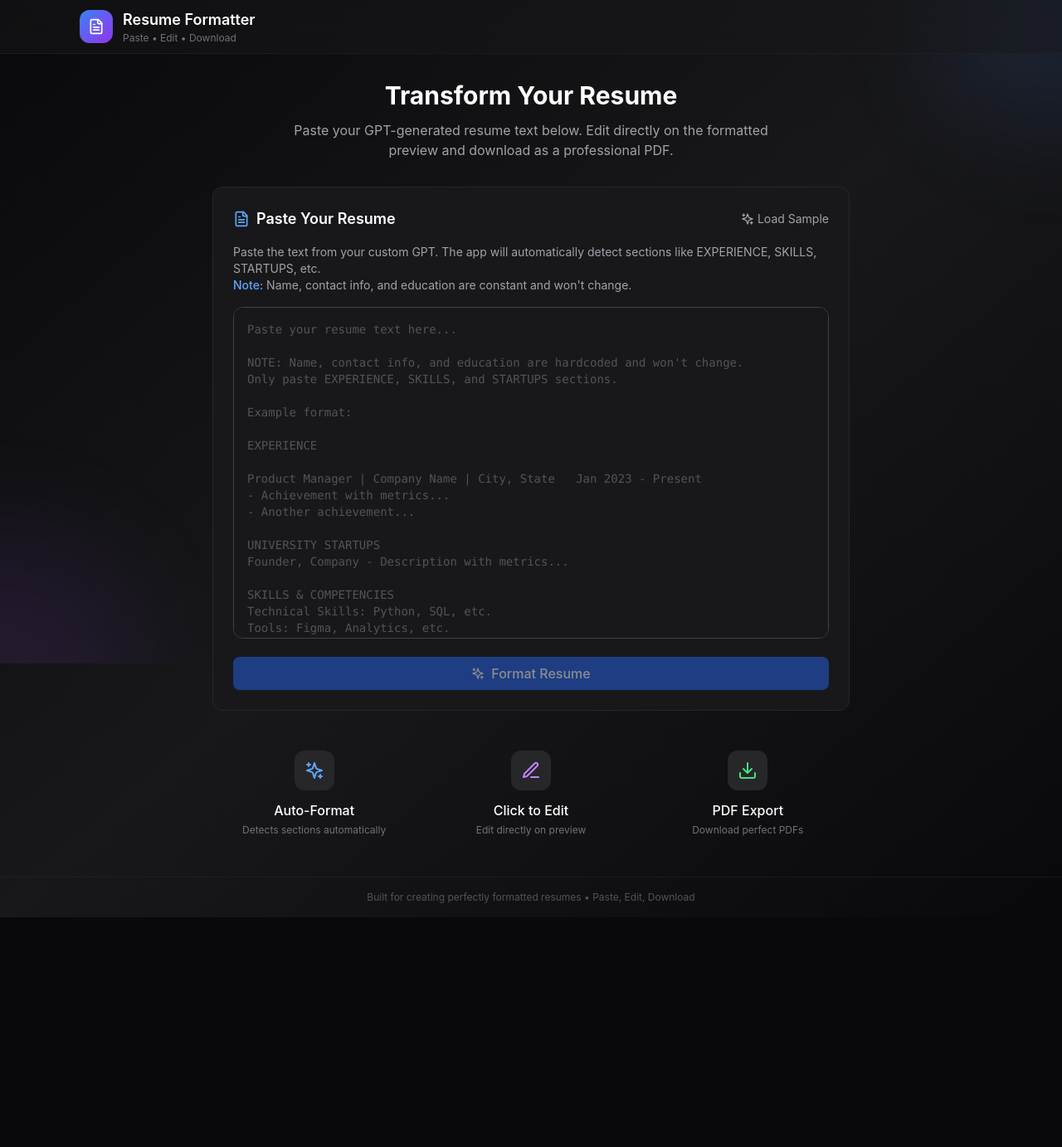
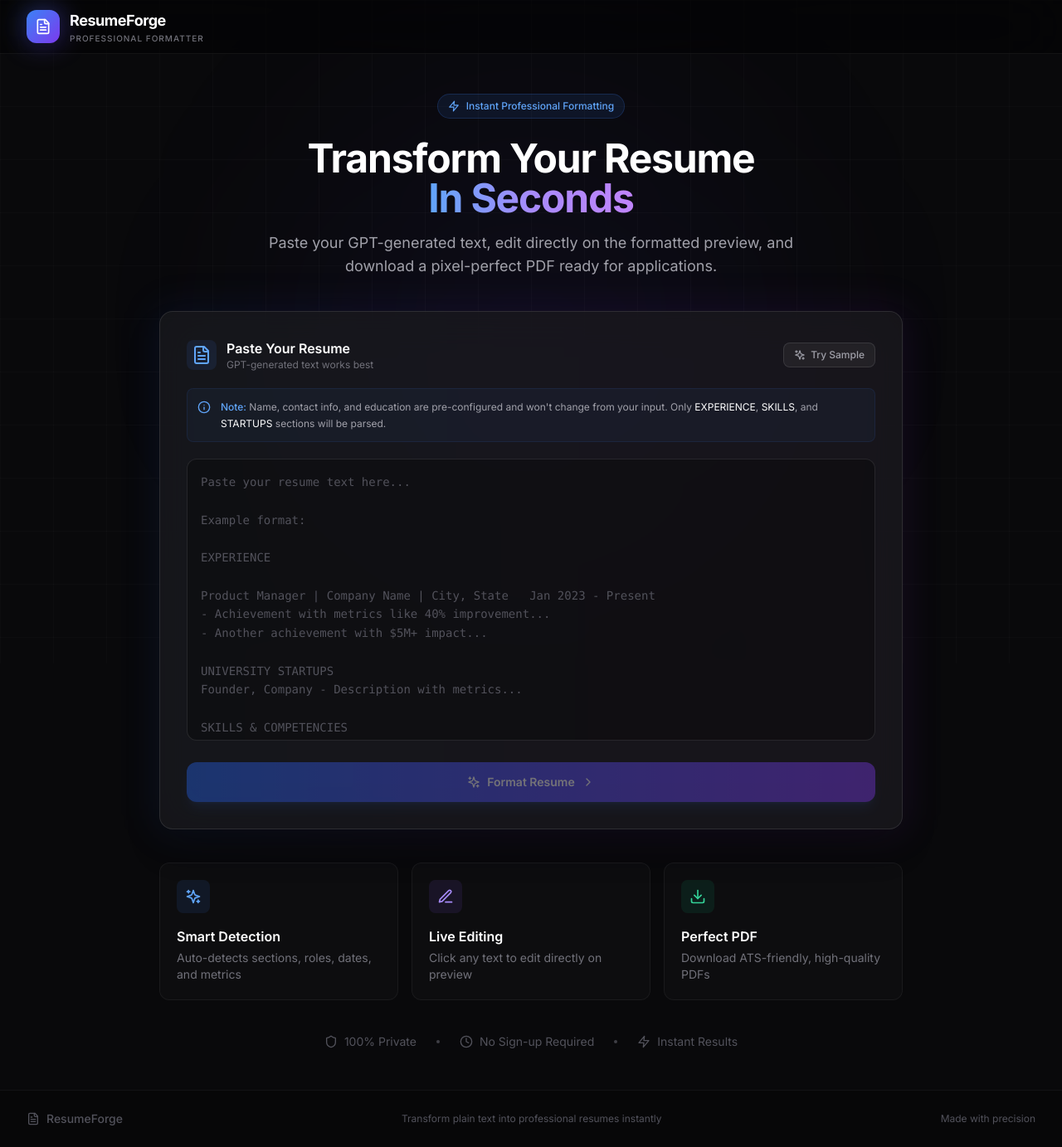
Before and after one commit to tharunkalluru/Resumeformat, a Next.js app in the folder resume-formatter/: page / in a window 1280 px wide. Shown: the whole page at 83% size. Before the commit the page ends 1106 px from the top, so only its background shows below. Built offline with nearby package versions, Linux system fonts and the light colour scheme.

Commit message:
Update components and dependencies

```diff
--- a/resume-formatter/app/layout.tsx
+++ b/resume-formatter/app/layout.tsx
@@ -1,9 +1,16 @@
 import type { Metadata } from 'next'
+import { Inter } from 'next/font/google'
 import './globals.css'
 
+const inter = Inter({
+  subsets: ['latin'],
+  variable: '--font-inter',
+})
+
 export const metadata: Metadata = {
-  title: 'Resume Formatter | Transform Your Resume',
-  description: 'Paste your resume text, edit it like a document, and download a perfectly formatted PDF.',
+  title: 'ResumeForge | Professional Resume Formatter',
+  description: 'Transform your plain text resume into a beautifully formatted, ATS-friendly PDF in seconds.',
+  keywords: ['resume', 'formatter', 'PDF', 'job application', 'CV'],
 }
 
 export default function RootLayout({
@@ -12,8 +19,8 @@ export default function RootLayout({
   children: React.ReactNode
 }) {
   return (
-    <html lang="en">
-      <body className="antialiased">{children}</body>
+    <html lang="en" className={inter.variable}>
+      <body className={`${inter.className} antialiased`}>{children}</body>
     </html>
   )
 }
--- a/resume-formatter/app/page.tsx
+++ b/resume-formatter/app/page.tsx
@@ -1,7 +1,7 @@
 'use client';
 
-import { useState, useCallback } from 'react';
-import { FileText, Edit3, Download, ArrowLeft, Sparkles } from 'lucide-react';
+import { useState, useCallback, useMemo } from 'react';
+import { FileText, Edit3, Download, ArrowLeft, Sparkles, Zap, Shield, Clock } from 'lucide-react';
 import TextInput from '@/components/TextInput';
 import EditableResumePreview from '@/components/EditableResumePreview';
 import DownloadButton from '@/components/DownloadButton';
@@ -28,25 +28,44 @@ export default function Home() {
     setParsedResume(null);
   }, []);
 
+  // Generate filename: "Name - Company.pdf" or just "Name.pdf"
+  const pdfFilename = useMemo(() => {
+    if (!parsedResume) return 'resume.pdf';
+
+    const name = parsedResume.contact.name?.split(' ')[0] || 'Resume'; // First name only
+    const company = parsedResume.targetCompany;
+
+    if (company) {
+      return `${name} - ${company}.pdf`;
+    }
+    return `${name}.pdf`;
+  }, [parsedResume]);
+
   return (
-    <main className="min-h-screen bg-gradient-to-br from-zinc-950 via-zinc-900 to-zinc-950">
-      {/* Background decoration */}
+    <main className="min-h-screen bg-[#09090b] flex flex-col">
+      {/* Animated Background */}
       <div className="fixed inset-0 overflow-hidden pointer-events-none">
-        <div className="absolute -top-40 -right-40 w-80 h-80 bg-blue-500/10 rounded-full blur-3xl" />
-        <div className="absolute -bottom-40 -left-40 w-80 h-80 bg-purple-500/10 rounded-full blur-3xl" />
+        <div className="absolute top-0 left-1/4 w-[500px] h-[500px] bg-blue-600/8 rounded-full blur-[128px] animate-pulse" />
+        <div className="absolute bottom-0 right-1/4 w-[400px] h-[400px] bg-violet-600/8 rounded-full blur-[128px] animate-pulse" style={{ animationDelay: '1s' }} />
+        <div className="absolute top-1/2 left-1/2 -translate-x-1/2 -translate-y-1/2 w-[600px] h-[600px] bg-indigo-600/5 rounded-full blur-[128px]" />
+        {/* Grid overlay */}
+        <div className="absolute inset-0 bg-[linear-gradient(rgba(255,255,255,0.02)_1px,transparent_1px),linear-gradient(90deg,rgba(255,255,255,0.02)_1px,transparent_1px)] bg-[size:64px_64px]" />
       </div>
 
       {/* Header */}
-      <header className="relative border-b border-zinc-800/50 backdrop-blur-xl bg-zinc-900/50 sticky top-0 z-50">
-        <div className="max-w-6xl mx-auto px-4 sm:px-6 lg:px-8">
+      <header className="relative border-b border-white/5 backdrop-blur-2xl bg-black/40 sticky top-0 z-50">
+        <div className="max-w-7xl mx-auto px-4 sm:px-6 lg:px-8">
           <div className="flex items-center justify-between h-16">
-            <div className="flex items-center gap-3">
-              <div className="w-10 h-10 rounded-xl bg-gradient-to-br from-blue-500 to-purple-600 flex items-center justify-center">
+            <div className="flex items-center gap-3 group cursor-pointer" onClick={() => viewMode === 'preview' && handleReset()}>
+              <div className="relative">
+                <div className="absolute inset-0 bg-gradient-to-br from-blue-500 to-violet-600 rounded-xl blur-lg opacity-50 group-hover:opacity-75 transition-opacity" />
+                <div className="relative w-10 h-10 rounded-xl bg-gradient-to-br from-blue-500 to-violet-600 flex items-center justify-center shadow-lg">
                   <FileText className="w-5 h-5 text-white" />
                 </div>
+              </div>
               <div>
-                <h1 className="text-lg font-semibold text-white">Resume Formatter</h1>
-                <p className="text-xs text-zinc-500">Paste • Edit • Download</p>
+                <h1 className="text-lg font-bold text-white tracking-tight">ResumeForge</h1>
+                <p className="text-[10px] text-zinc-500 uppercase tracking-widest font-medium">Professional Formatter</p>
               </div>
             </div>
 
@@ -54,13 +73,13 @@ export default function Home() {
               <div className="flex items-center gap-3">
                 <button
                   onClick={handleReset}
-                  className="btn-secondary flex items-center gap-2 text-sm"
+                  className="group flex items-center gap-2 px-4 py-2 rounded-lg text-sm font-medium text-zinc-400 hover:text-white bg-white/5 hover:bg-white/10 border border-white/10 transition-all duration-200"
                 >
-                  <ArrowLeft className="w-4 h-4" />
-                  Start Over
+                  <ArrowLeft className="w-4 h-4 group-hover:-translate-x-0.5 transition-transform" />
+                  New Resume
                 </button>
                 <DownloadButton
-                  filename={`${parsedResume?.contact.name?.replace(/\s+/g, '_') || 'resume'}.pdf`}
+                  filename={pdfFilename}
                   disabled={!parsedResume}
                 />
               </div>
@@ -70,80 +89,125 @@ export default function Home() {
       </header>
 
       {/* Main Content */}
-      <div className="relative max-w-6xl mx-auto px-4 sm:px-6 lg:px-8 py-8">
+      <div className="relative flex-1 max-w-7xl mx-auto w-full px-4 sm:px-6 lg:px-8 py-8 sm:py-12">
         {viewMode === 'input' ? (
           /* Input View */
-          <div className="max-w-3xl mx-auto">
-            <div className="text-center mb-8">
-              <h2 className="text-3xl font-bold text-white mb-3">
+          <div className="max-w-4xl mx-auto">
+            {/* Hero Section */}
+            <div className="text-center mb-10">
+              <div className="inline-flex items-center gap-2 px-3 py-1.5 rounded-full bg-blue-500/10 border border-blue-500/20 text-blue-400 text-xs font-medium mb-6">
+                <Zap className="w-3.5 h-3.5" />
+                Instant Professional Formatting
+              </div>
+              <h2 className="text-4xl sm:text-5xl font-bold text-white mb-4 tracking-tight">
                 Transform Your Resume
+                <br />
+                <span className="bg-gradient-to-r from-blue-400 via-violet-400 to-purple-400 bg-clip-text text-transparent">
+                  In Seconds
+                </span>
               </h2>
-              <p className="text-zinc-400 max-w-xl mx-auto">
-                Paste your GPT-generated resume text below. Edit directly on the formatted
-                preview and download as a professional PDF.
+              <p className="text-zinc-400 max-w-2xl mx-auto text-lg">
+                Paste your GPT-generated text, edit directly on the formatted preview,
+                and download a pixel-perfect PDF ready for applications.
               </p>
             </div>
 
-            <div className="card p-6">
+            {/* Main Card */}
+            <div className="relative group">
+              <div className="absolute -inset-1 bg-gradient-to-r from-blue-600/20 via-violet-600/20 to-purple-600/20 rounded-2xl blur-xl opacity-50 group-hover:opacity-75 transition-opacity duration-500" />
+              <div className="relative bg-zinc-900/80 backdrop-blur-xl border border-white/10 rounded-2xl p-6 sm:p-8 shadow-2xl">
                 <TextInput onSubmit={handleTextSubmit} />
               </div>
+            </div>
 
-            {/* Features */}
-            <div className="grid grid-cols-3 gap-4 mt-8">
-              <div className="text-center p-4">
-                <div className="w-12 h-12 mx-auto mb-3 rounded-xl bg-zinc-800 flex items-center justify-center">
-                  <Sparkles className="w-6 h-6 text-blue-400" />
+            {/* Features Grid */}
+            <div className="grid grid-cols-1 sm:grid-cols-3 gap-4 mt-10">
+              <div className="group relative p-5 rounded-xl bg-white/[0.02] border border-white/5 hover:border-white/10 hover:bg-white/[0.04] transition-all duration-300">
+                <div className="w-10 h-10 mb-4 rounded-lg bg-blue-500/10 flex items-center justify-center">
+                  <Sparkles className="w-5 h-5 text-blue-400" />
                 </div>
-                <h3 className="font-medium text-white mb-1">Auto-Format</h3>
-                <p className="text-xs text-zinc-500">Detects sections automatically</p>
+                <h3 className="font-semibold text-white mb-1">Smart Detection</h3>
+                <p className="text-sm text-zinc-500">Auto-detects sections, roles, dates, and metrics</p>
               </div>
-              <div className="text-center p-4">
-                <div className="w-12 h-12 mx-auto mb-3 rounded-xl bg-zinc-800 flex items-center justify-center">
-                  <Edit3 className="w-6 h-6 text-purple-400" />
+              <div className="group relative p-5 rounded-xl bg-white/[0.02] border border-white/5 hover:border-white/10 hover:bg-white/[0.04] transition-all duration-300">
+                <div className="w-10 h-10 mb-4 rounded-lg bg-violet-500/10 flex items-center justify-center">
+                  <Edit3 className="w-5 h-5 text-violet-400" />
                 </div>
-                <h3 className="font-medium text-white mb-1">Click to Edit</h3>
-                <p className="text-xs text-zinc-500">Edit directly on preview</p>
+                <h3 className="font-semibold text-white mb-1">Live Editing</h3>
+                <p className="text-sm text-zinc-500">Click any text to edit directly on preview</p>
               </div>
-              <div className="text-center p-4">
-                <div className="w-12 h-12 mx-auto mb-3 rounded-xl bg-zinc-800 flex items-center justify-center">
-                  <Download className="w-6 h-6 text-green-400" />
+              <div className="group relative p-5 rounded-xl bg-white/[0.02] border border-white/5 hover:border-white/10 hover:bg-white/[0.04] transition-all duration-300">
+                <div className="w-10 h-10 mb-4 rounded-lg bg-emerald-500/10 flex items-center justify-center">
+                  <Download className="w-5 h-5 text-emerald-400" />
                 </div>
-                <h3 className="font-medium text-white mb-1">PDF Export</h3>
-                <p className="text-xs text-zinc-500">Download perfect PDFs</p>
+                <h3 className="font-semibold text-white mb-1">Perfect PDF</h3>
+                <p className="text-sm text-zinc-500">Download ATS-friendly, high-quality PDFs</p>
+              </div>
+            </div>
+
+            {/* Trust Badges */}
+            <div className="flex items-center justify-center gap-6 mt-10 text-zinc-600 text-sm">
+              <div className="flex items-center gap-2">
+                <Shield className="w-4 h-4" />
+                <span>100% Private</span>
+              </div>
+              <div className="w-1 h-1 rounded-full bg-zinc-700" />
+              <div className="flex items-center gap-2">
+                <Clock className="w-4 h-4" />
+                <span>No Sign-up Required</span>
+              </div>
+              <div className="w-1 h-1 rounded-full bg-zinc-700" />
+              <div className="flex items-center gap-2">
+                <Zap className="w-4 h-4" />
+                <span>Instant Results</span>
               </div>
             </div>
           </div>
         ) : (
-          /* Preview/Edit View - Single Screen */
-          <div className="max-w-4xl mx-auto">
-            {/* Instructions */}
-            <div className="mb-4 flex items-center justify-between">
-              <div className="flex items-center gap-2 text-sm text-zinc-400">
-                <Edit3 className="w-4 h-4" />
-                <span>Click any text to edit directly</span>
+          /* Preview/Edit View */
+          <div className="max-w-5xl mx-auto">
+            {/* Editor Header */}
+            <div className="mb-5 flex flex-col sm:flex-row items-start sm:items-center justify-between gap-4 p-4 rounded-xl bg-white/[0.02] border border-white/5">
+              <div className="flex items-center gap-3">
+                <div className="w-8 h-8 rounded-lg bg-violet-500/10 flex items-center justify-center">
+                  <Edit3 className="w-4 h-4 text-violet-400" />
                 </div>
-              <div className="text-sm text-zinc-500">
-                Press <kbd className="px-1.5 py-0.5 bg-zinc-800 rounded text-xs">Enter</kbd> to save,
-                <kbd className="px-1.5 py-0.5 bg-zinc-800 rounded text-xs ml-1">Shift+Enter</kbd> for new line
+                <div>
+                  <p className="text-sm font-medium text-white">Live Editor</p>
+                  <p className="text-xs text-zinc-500">Click any text to edit directly</p>
+                </div>
+              </div>
+              <div className="flex items-center gap-4 text-xs text-zinc-500">
+                <div className="flex items-center gap-1.5">
+                  <kbd className="px-2 py-1 bg-zinc-800 rounded border border-zinc-700 font-mono">Enter</kbd>
+                  <span>save</span>
+                </div>
+                <div className="flex items-center gap-1.5">
+                  <kbd className="px-2 py-1 bg-zinc-800 rounded border border-zinc-700 font-mono">Shift + Enter</kbd>
+                  <span>new line</span>
+                </div>
               </div>
             </div>
 
-            {/* Editable Resume Preview */}
+            {/* Resume Preview Container */}
             {parsedResume && (
-              <div className="overflow-auto bg-zinc-800 rounded-xl p-6" style={{ maxHeight: 'calc(100vh - 180px)' }}>
-                <div className="shadow-2xl">
+              <div className="relative group">
+                <div className="absolute -inset-2 bg-gradient-to-b from-white/5 to-transparent rounded-2xl opacity-0 group-hover:opacity-100 transition-opacity duration-500" />
+                <div className="relative overflow-auto bg-zinc-900/50 backdrop-blur border border-white/10 rounded-2xl p-4 sm:p-8 shadow-2xl" style={{ maxHeight: 'calc(100vh - 220px)' }}>
+                  <div className="shadow-2xl shadow-black/50 mx-auto" style={{ width: 'fit-content' }}>
                     <EditableResumePreview
                       parsedResume={parsedResume}
                       onResumeChange={handleResumeChange}
                     />
                   </div>
                 </div>
+              </div>
             )}
 
-            {/* Bottom Download Button (Mobile Friendly) */}
+            {/* Mobile Download */}
             <div className="mt-6 flex justify-center sm:hidden">
               <DownloadButton
-                filename={`${parsedResume?.contact.name?.replace(/\s+/g, '_') || 'resume'}.pdf`}
+                filename={pdfFilename}
                 disabled={!parsedResume}
               />
             </div>
@@ -152,11 +216,20 @@ export default function Home() {
       </div>
 
       {/* Footer */}
-      <footer className="relative border-t border-zinc-800/50 mt-auto">
-        <div className="max-w-6xl mx-auto px-4 sm:px-6 lg:px-8 py-4">
-          <p className="text-center text-xs text-zinc-600">
-            Built for creating perfectly formatted resumes • Paste, Edit, Download
+      <footer className="relative border-t border-white/5 mt-auto bg-black/20">
+        <div className="max-w-7xl mx-auto px-4 sm:px-6 lg:px-8 py-6">
+          <div className="flex flex-col sm:flex-row items-center justify-between gap-4">
+            <div className="flex items-center gap-2 text-zinc-600">
+              <FileText className="w-4 h-4" />
+              <span className="text-sm font-medium">ResumeForge</span>
+            </div>
+            <p className="text-xs text-zinc-600">
+              Transform plain text into professional resumes instantly
             </p>
+            <div className="flex items-center gap-4 text-xs text-zinc-600">
+              <span>Made with precision</span>
+            </div>
+          </div>
         </div>
       </footer>
     </main>
--- a/resume-formatter/components/EditableResumePreview.tsx
+++ b/resume-formatter/components/EditableResumePreview.tsx
@@ -58,7 +58,7 @@ const CONSTANT_CONTACT = {
   linkedinUrl: 'https://www.linkedin.com/in/tharunkalluru/',
   portfolio: 'tharunkalluru.com',
   portfolioUrl: 'https://www.tharunkalluru.com/',
-  email: 'tharun99.kalluru@gmail.com',
+  email: 'tharunkalluru99@gmail.com',
   phone: '571-564-8010'
 };
 
--- a/resume-formatter/components/TextInput.tsx
+++ b/resume-formatter/components/TextInput.tsx
@@ -1,7 +1,7 @@
 'use client';
 
 import { useState } from 'react';
-import { FileText, Sparkles } from 'lucide-react';
+import { FileText, Sparkles, Info, ChevronRight } from 'lucide-react';
 
 interface TextInputProps {
   onSubmit: (text: string) => void;
@@ -52,6 +52,7 @@ Selected Coursework: Machine Learning, Artificial Intelligence, Databases, Proje
 
 export default function TextInput({ onSubmit }: TextInputProps) {
   const [text, setText] = useState('');
+  const [isFocused, setIsFocused] = useState(false);
 
   const handleSubmit = () => {
     if (text.trim()) {
@@ -63,65 +64,96 @@ export default function TextInput({ onSubmit }: TextInputProps) {
     setText(SAMPLE_RESUME);
   };
 
+  const handleKeyDown = (e: React.KeyboardEvent) => {
+    if (e.key === 'Enter' && e.metaKey && text.trim()) {
+      handleSubmit();
+    }
+  };
+
   return (
-    <div className="space-y-4">
+    <div className="space-y-5">
+      {/* Header */}
       <div className="flex items-center justify-between">
-        <div className="flex items-center gap-2">
-          <FileText className="w-5 h-5 text-blue-400" />
-          <h2 className="text-lg font-semibold text-white">Paste Your Resume</h2>
+        <div className="flex items-center gap-3">
+          <div className="w-9 h-9 rounded-lg bg-blue-500/10 flex items-center justify-center">
+            <FileText className="w-4.5 h-4.5 text-blue-400" />
+          </div>
+          <div>
+            <h2 className="text-base font-semibold text-white">Paste Your Resume</h2>
+            <p className="text-xs text-zinc-500">GPT-generated text works best</p>
+          </div>
         </div>
         <button
           onClick={handleLoadSample}
-          className="text-sm text-zinc-400 hover:text-blue-400 transition-colors flex items-center gap-1"
+          className="group flex items-center gap-1.5 px-3 py-1.5 rounded-lg text-xs font-medium text-zinc-400 hover:text-blue-400 bg-white/5 hover:bg-blue-500/10 border border-white/10 hover:border-blue-500/30 transition-all duration-200"
         >
-          <Sparkles className="w-4 h-4" />
-          Load Sample
+          <Sparkles className="w-3.5 h-3.5" />
+          Try Sample
         </button>
       </div>
 
-      <p className="text-sm text-zinc-400">
-        Paste the text from your custom GPT. The app will automatically detect sections like
-        EXPERIENCE, SKILLS, STARTUPS, etc.
-        <br />
-        <span className="text-blue-400 font-medium">Note:</span> Name, contact info, and education are constant and won't change.
+      {/* Info Banner */}
+      <div className="flex items-start gap-3 p-3 rounded-lg bg-blue-500/5 border border-blue-500/10">
+        <Info className="w-4 h-4 text-blue-400 mt-0.5 flex-shrink-0" />
+        <p className="text-xs text-zinc-400 leading-relaxed">
+          <span className="text-blue-400 font-medium">Note:</span> Name, contact info, and education are pre-configured and won't change from your input.
+          Only <span className="text-white">EXPERIENCE</span>, <span className="text-white">SKILLS</span>, and <span className="text-white">STARTUPS</span> sections will be parsed.
         </p>
+      </div>
 
+      {/* Textarea */}
+      <div className={`relative rounded-xl transition-all duration-300 ${isFocused ? 'ring-2 ring-blue-500/50' : ''}`}>
         <textarea
           value={text}
           onChange={(e) => setText(e.target.value)}
+          onFocus={() => setIsFocused(true)}
+          onBlur={() => setIsFocused(false)}
+          onKeyDown={handleKeyDown}
           placeholder={`Paste your resume text here...
-
-NOTE: Name, contact info, and education are hardcoded and won't change.
-Only paste EXPERIENCE, SKILLS, and STARTUPS sections.
 
 Example format:
 
 EXPERIENCE
 
 Product Manager | Company Name | City, State   Jan 2023 - Present
-- Achievement with metrics...
-- Another achievement...
+- Achievement with metrics like 40% improvement...
+- Another achievement with $5M+ impact...
 
 UNIVERSITY STARTUPS
 Founder, Company - Description with metrics...
 
 SKILLS & COMPETENCIES
 Technical Skills: Python, SQL, etc.
-Tools: Figma, Analytics, etc.
-...`}
-        className="w-full h-[400px] bg-zinc-900 border border-zinc-700 rounded-xl p-4 text-white
-                   placeholder:text-zinc-600 focus:outline-none focus:ring-2 focus:ring-blue-500
-                   focus:border-transparent resize-none font-mono text-sm"
+Tools: Figma, Analytics, etc.`}
+          className="w-full h-[340px] bg-black/30 border border-white/10 rounded-xl p-4 text-white text-sm
+                     placeholder:text-zinc-600 focus:outline-none resize-none font-mono leading-relaxed
+                     scrollbar-thin scrollbar-thumb-zinc-700 scrollbar-track-transparent"
         />
+        {/* Character count */}
+        <div className="absolute bottom-3 right-3 text-xs text-zinc-600">
+          {text.length > 0 && `${text.length.toLocaleString()} characters`}
+        </div>
+      </div>
 
+      {/* Submit Button */}
       <button
         onClick={handleSubmit}
         disabled={!text.trim()}
-        className="w-full btn-primary disabled:opacity-50 disabled:cursor-not-allowed
-                   flex items-center justify-center gap-2"
+        className="group relative w-full flex items-center justify-center gap-2 px-6 py-3.5 rounded-xl font-semibold text-sm
+                   disabled:opacity-40 disabled:cursor-not-allowed transition-all duration-300
+                   bg-gradient-to-r from-blue-600 to-violet-600 hover:from-blue-500 hover:to-violet-500
+                   text-white shadow-lg shadow-blue-500/20 hover:shadow-blue-500/30 hover:scale-[1.01]
+                   active:scale-[0.99]"
       >
         <Sparkles className="w-4 h-4" />
-        Format Resume
+        <span>Format Resume</span>
+        <ChevronRight className="w-4 h-4 group-hover:translate-x-0.5 transition-transform" />
+        {/* Keyboard hint */}
+        {text.trim() && (
+          <span className="absolute right-4 text-[10px] text-white/50 font-normal hidden sm:block">
+            <kbd className="px-1.5 py-0.5 bg-white/10 rounded">⌘</kbd> + <kbd className="px-1.5 py-0.5 bg-white/10 rounded">↵</kbd>
+          </span>
+        )}
       </button>
     </div>
   );
```
Also changed, not shown: resume-formatter/components/DownloadButton.tsx (+14 -9 lines), resume-formatter/lib/parser.ts (+51 -1 lines), 1 other file (tests, documents, lock files or other folders). Lines whose indentation alone changed are shown as unchanged.
